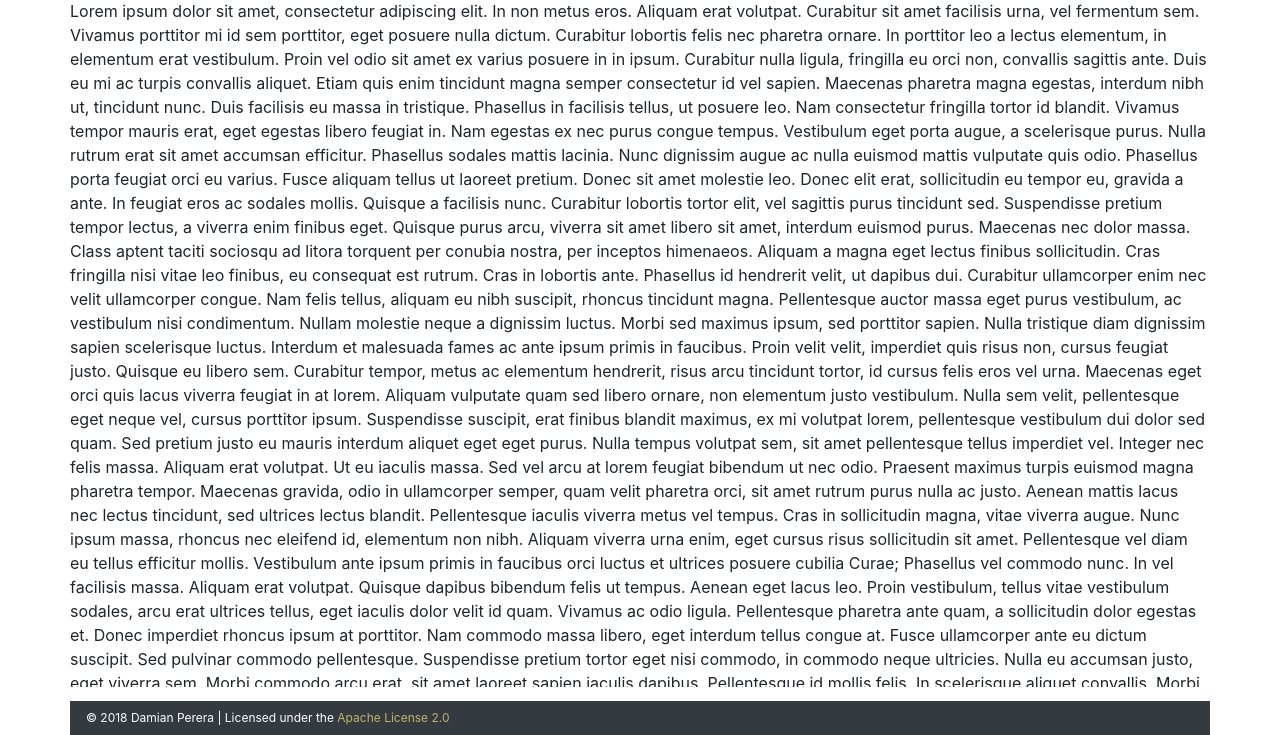
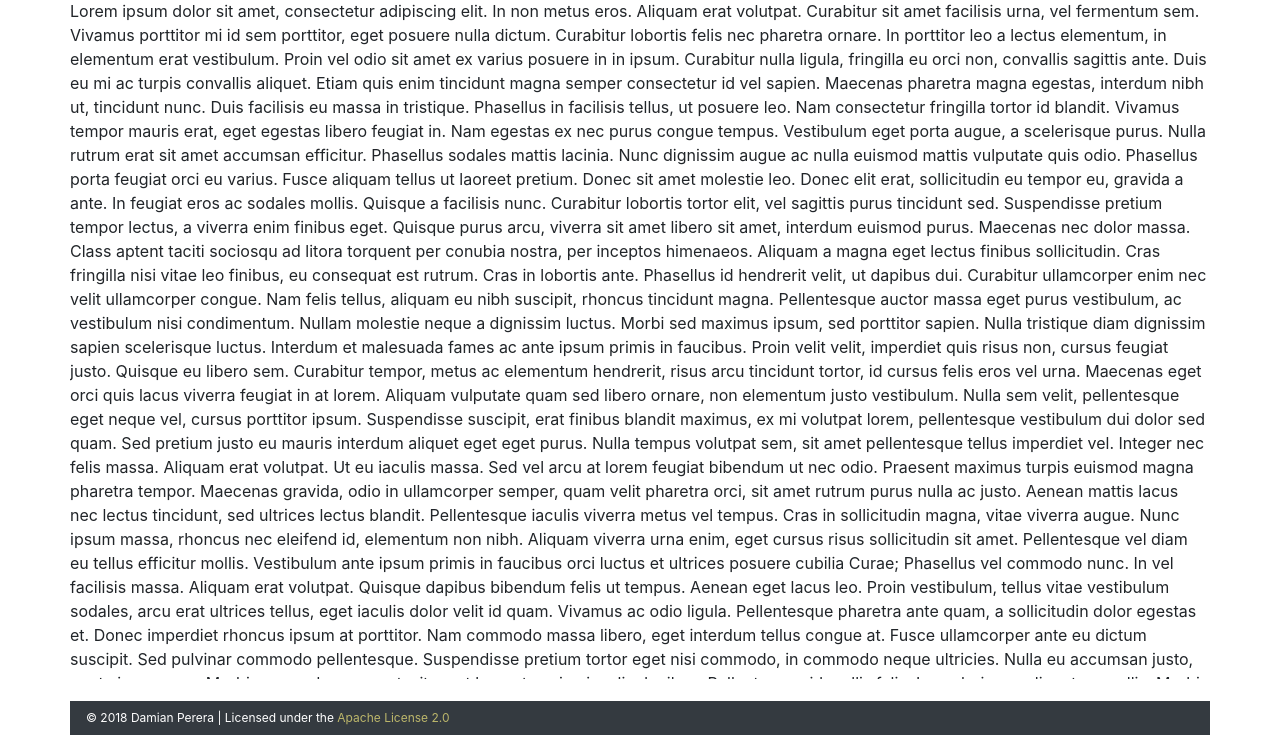
Before and after one commit to damianperera/foras, a website: page daemon/public/index.html in a window 1280 px wide. Shown: the part 65-800 px from the top of the page. Drawn offline with nearby package versions, Linux system fonts and the light colour scheme.

Commit message:
Fixed height issues

```diff
--- a/daemon/public/index.html
+++ b/daemon/public/index.html
@@ -52,9 +52,9 @@
                 max-width: 1140px;
             }
             .container {
-                margin-top: 4%;
-                margin-bottom: 2.5%;
-                height: 87vh;
+                margin-top: 5% !important;
+                margin-bottom: 2.5% !important;
+                height: 85vh !important;
             }
         }
         nav {
@@ -77,9 +77,9 @@
             color: khaki;
         }
         .container {
+            background-color: white;
             overflow-y: scroll;
         }
-
         ::-webkit-scrollbar {
             display: none;
         }
```
